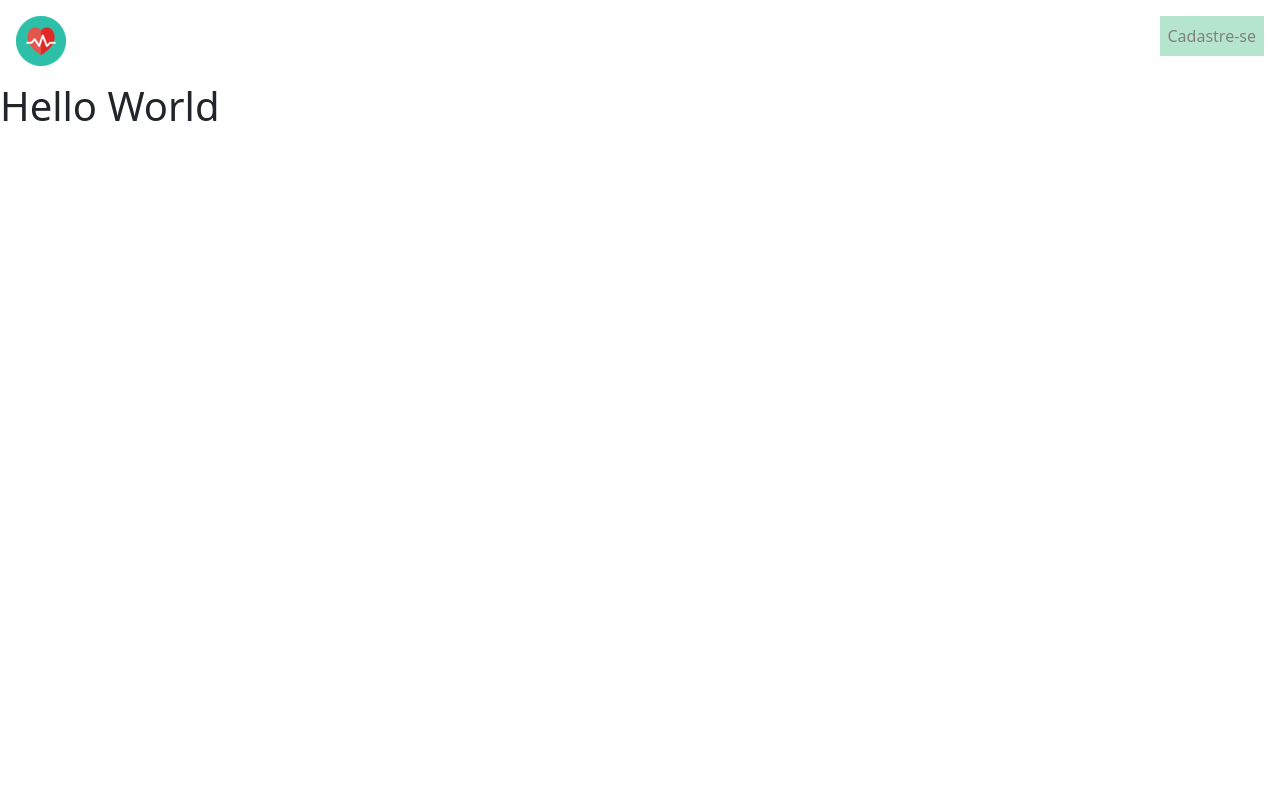
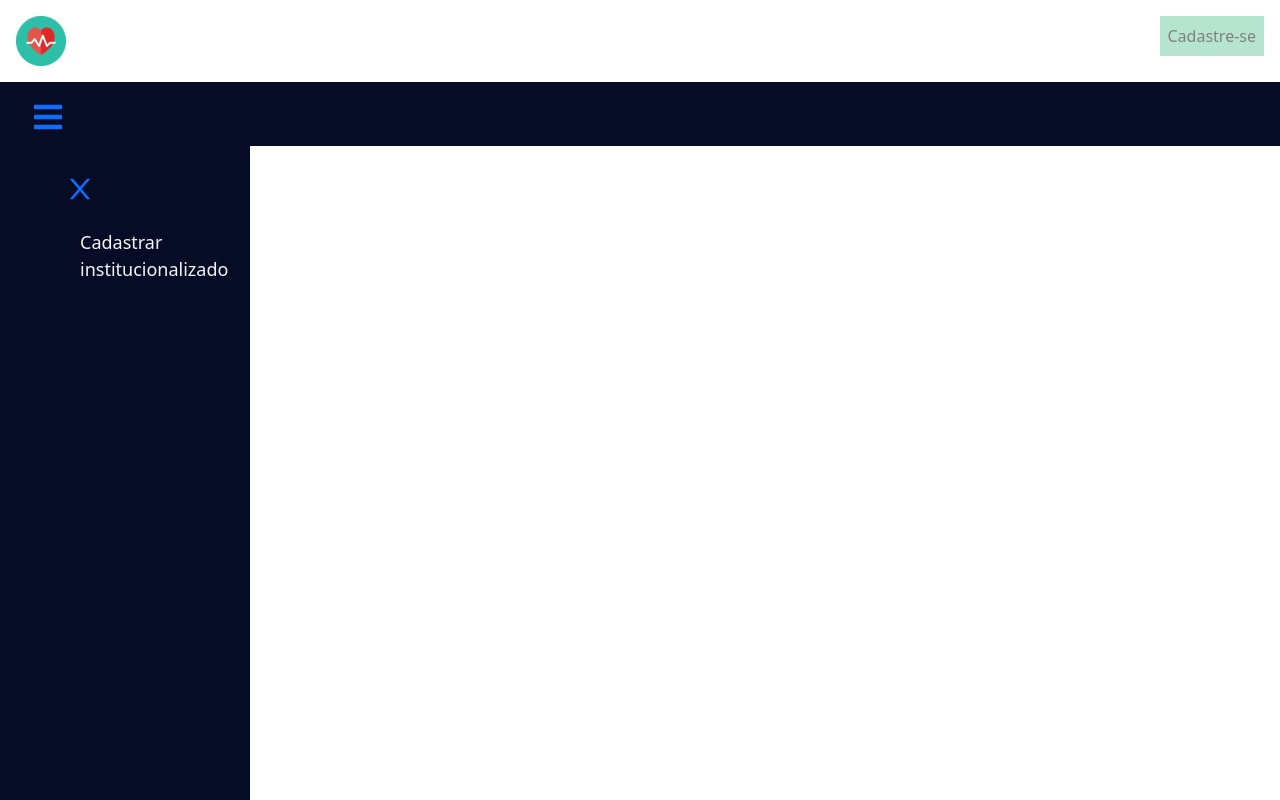
Before and after one commit to gabrielSpassos/health-service, a React (Create React App) app in the folder frontend/health-service/: page / in a window 1280 px wide. Built offline with nearby package versions, Linux system fonts and the light colour scheme.

Commit message:
Updating the home page

```diff
--- a/frontend/health-service/package.json
+++ b/frontend/health-service/package.json
@@ -11,6 +11,7 @@
     "react": "^17.0.2",
     "react-bootstrap": "^1.6.1",
     "react-dom": "^17.0.2",
+    "react-icons": "^4.2.0",
     "react-router-dom": "^5.3.0",
     "react-scripts": "4.0.3",
     "web-vitals": "^1.0.1"
--- a/frontend/health-service/src/components/signInForm/signInForm.jsx
+++ b/frontend/health-service/src/components/signInForm/signInForm.jsx
@@ -2,8 +2,37 @@ import React from 'react';
 import {Row, Col } from 'react-bootstrap';
 import './signInForm.css';
 import {Link} from 'react-router-dom';
+import axios from 'axios';
 
 class SignInForm extends React.Component{
+    componentDidMount(){
+        const auth = {
+            'username': 'client',
+            'password': '123'
+        }
+
+        let bodyFormData = new FormData();
+        bodyFormData.append('username', 'admin@gmail.com');
+        bodyFormData.append('password', 'admin');
+        bodyFormData.append('grant_type', 'password');
+
+        axios({
+            method: "post",
+            url: "http://localhost:8080/oauth/token",
+            data: bodyFormData,
+            headers: { "Content-Type": "multipart/form-data" },
+            auth: {auth}
+          })
+            .then(function (response) {
+              //handle success
+              console.log(response);
+            })
+            .catch(function (response) {
+              //handle error
+              console.log(response);
+            });
+    }
+
     render(){
         return (
             <>
--- /dev/null
+++ b/frontend/health-service/src/components/verticalNavBar/verticalNavBar.css
@@ -0,0 +1,68 @@
+.navbar {
+    background-color: #060b26;
+}
+
+.menu-bars {
+    margin-left: 2rem;
+    font-size: 2rem;
+    background: none;
+}
+
+.nav-menu{
+    background-color: #060b26;
+    width: 250px;
+    height: 100vh;
+    display: flex;
+    justify-content: center;
+    position: fixed;
+    /*top: 0;*/
+    /*left: -100%;*/
+    transition: 850ms;
+}
+
+.nav-menu.active {
+    left: 0;
+    transition: 350ms;
+}
+
+.nav-text {
+    display: flex;
+    justify-content: start;
+    align-items: center;
+    padding: 8px 0px 8px 16px;
+    list-style: none;
+    height: 60px;
+}
+
+.nav-text a {
+    text-decoration: none;
+    color: #F5F5F5;
+    font-size: 18px;
+    width: 95%;
+    height: 100%;
+    display: flex;
+    align-items: center;
+    padding: 0 16px;
+    border-radius: 4px;
+}
+
+.nav-text a:hover {
+    background-color: #1a83ff;
+}
+
+.nav-menu-items {
+    width: 100%;
+}
+
+.navbar-toggle {
+    background-color: #060b26;
+    width: 100%;
+    height: 80px;
+    display: flex;
+    justify-content: start;
+    align-items: center;
+}
+
+span {
+    margin-left: 16px;
+}
--- /dev/null
+++ b/frontend/health-service/src/components/verticalNavBar/verticalNavBar.jsx
@@ -0,0 +1,52 @@
+import React from 'react';
+import { Row, Col } from 'react-bootstrap';
+import './verticalNavBar.css';
+import {Link} from 'react-router-dom';
+import { FaBars } from 'react-icons/fa';
+import { AiOutlineClose } from 'react-icons/ai';
+
+class NavBar extends React.Component {
+    state = {
+        sidebar: false
+    }
+
+    constructor() {
+        super();
+        this.toggleSideBar = this.toggleSideBar.bind(this);
+    }
+
+    toggleSideBar () {
+        const currentState = this.state.sidebar;
+        this.setState({ sidebar: !currentState });
+        console.log(this.state.sidebar);
+    }
+
+    render(){
+        return (
+            <>
+                <div className="navbar">
+                    <Link to="#" className='menu-bars'>
+                        <FaBars onClick={this.toggleSideBar} />
+                    </Link>
+                </div>
+                <nav className={this.sidebar ? 'nav-menu active' : 'nav-menu'}>
+                    <ul className='nav-menu-items' onClick={this.toggleSideBar}>
+                        <li className="navbar-toggle">
+                            <Link to="#" className="menu-bars">
+                                <AiOutlineClose />
+                            </Link>
+                        </li>
+                        <li className="nav-text">
+                            <Link to="/">
+                                <span>Cadastrar institucionalizado</span>
+                            </Link>
+                        </li>
+                    </ul>
+                </nav>
+            </>
+        );
+    }
+}
+
+
+export default NavBar;
--- a/frontend/health-service/src/pages/homePage.jsx
+++ b/frontend/health-service/src/pages/homePage.jsx
@@ -1,13 +1,17 @@
 import React from 'react';
-import Home from '../components/signInForm/signInForm';
 import NavBar from '../components/navBar/navBar';
+import VerticalNavBar from '../components/verticalNavBar/verticalNavBar';
+import { Router, Switch, Route } from 'react-router-dom';
 
 
 function HomePage() {
     return (
       <>
         <NavBar isSignIn={true}/>
-        <h1>Hello World</h1>
+        <VerticalNavBar />
+        <Switch>
+            <Route path="/" />
+        </Switch>
       </>
     );
   }
```
Also changed, not shown: 1 other file (tests, documents, lock files or other folders).
